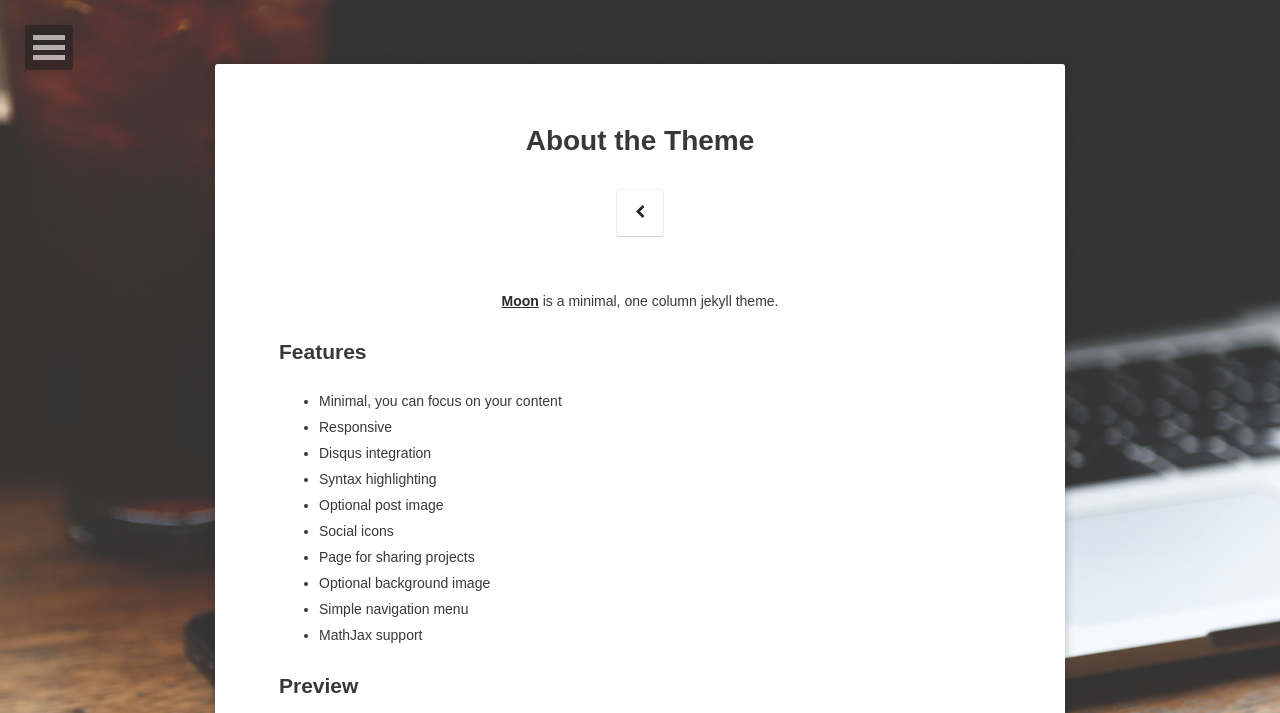
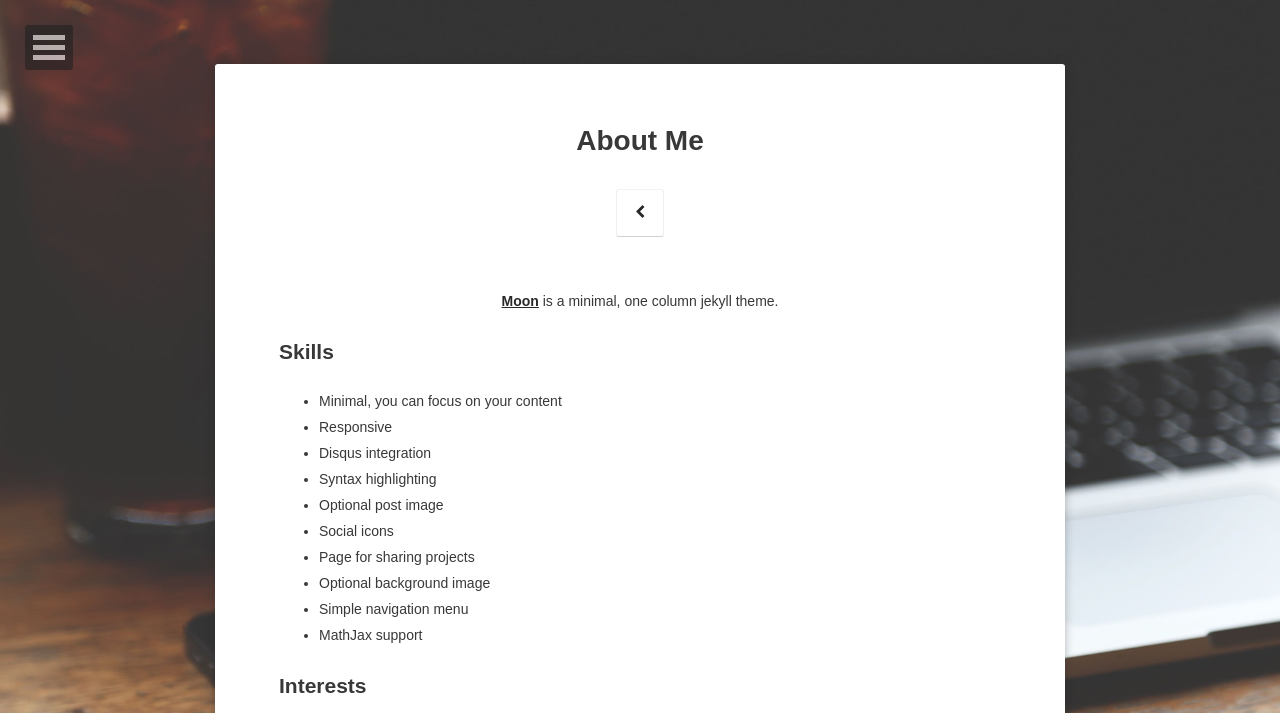
Before and after one commit to qualitydixon/qualitydixon.github.io, a Jekyll site: the page built from about/index.md, in a window 1280 px wide, cut to the strip 0-713 px from the top of the page. Built offline with Jekyll 4.4.1, drawn with Linux system fonts in a browser that asks for light colours; some web fonts are replaced; some of the changed text lies outside the part shown.

```diff
--- a/_config.yml
+++ b/_config.yml
@@ -44,7 +44,7 @@ github:             qualitydixon
 #stackoverflow:     123456/username   from a "http://stackoverflow.com/users/123456/username" link
 linkedin:          mikedixon
 #xing:              username
-instagram:          username
+#instagram:          username
 #lastfm:            username
 #tumblr:            username
 #pinterest:         username
--- a/about/index.md
+++ b/about/index.md
@@ -1,13 +1,13 @@
 ---
 layout: page
-title: About the Theme
+title: About Me
 tags: [about, Jekyll, theme, moon]
-date: 2016-03-21
+date: 2016-06-07
 ---
 
 <center><a href="http://taylantatli.github.io/Moon"><b>Moon</b></a> is a minimal, one column jekyll theme.</center>
 
-## Features
+## Skills
 * Minimal, you can focus on your content
 * Responsive
 * Disqus integration
@@ -19,7 +19,7 @@ date: 2016-03-21
 * Simple navigation menu
 * MathJax support
 
-## Preview
+## Interests
 
 {% capture images %}
     https://cloud.githubusercontent.com/assets/754514/14509720/61c61058-01d6-11e6-93ab-0918515ecd56.png
@@ -28,9 +28,3 @@ date: 2016-03-21
 {% include gallery images=images caption="Screenshots of Moon Theme" cols=2 %}
 
 See a [live version of Moon](http://taylantatli.github.io/Moon) hosted on GitHub.
-
-## Getting Started
-
-To learn how to install and use this theme check out the [Setup Guide](http://taylantatli.me/Moon/moon-theme/) for more information.
-
-[Install Moon](https://github.com/TaylanTatli/Moon){: .btn}
```
